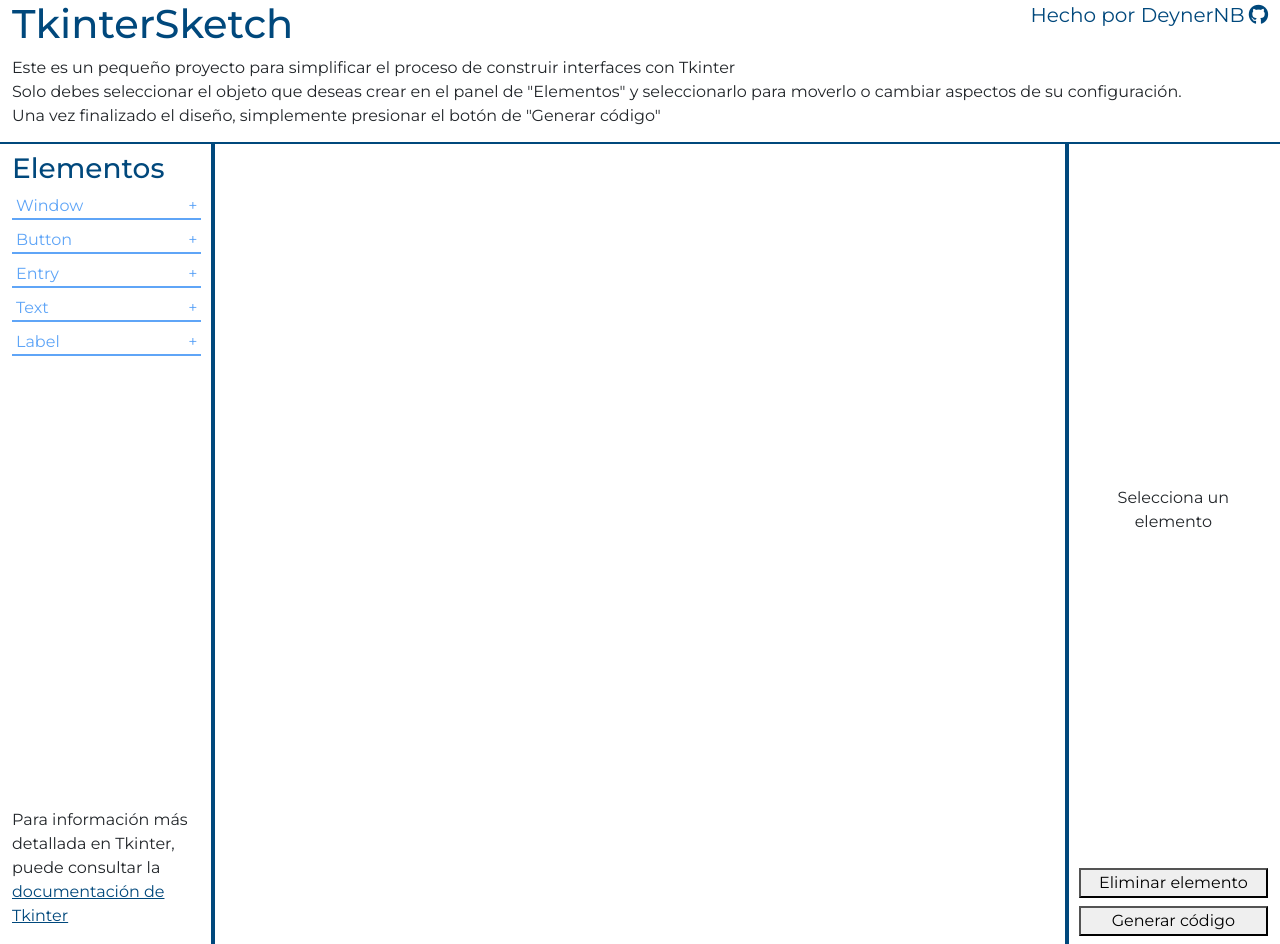
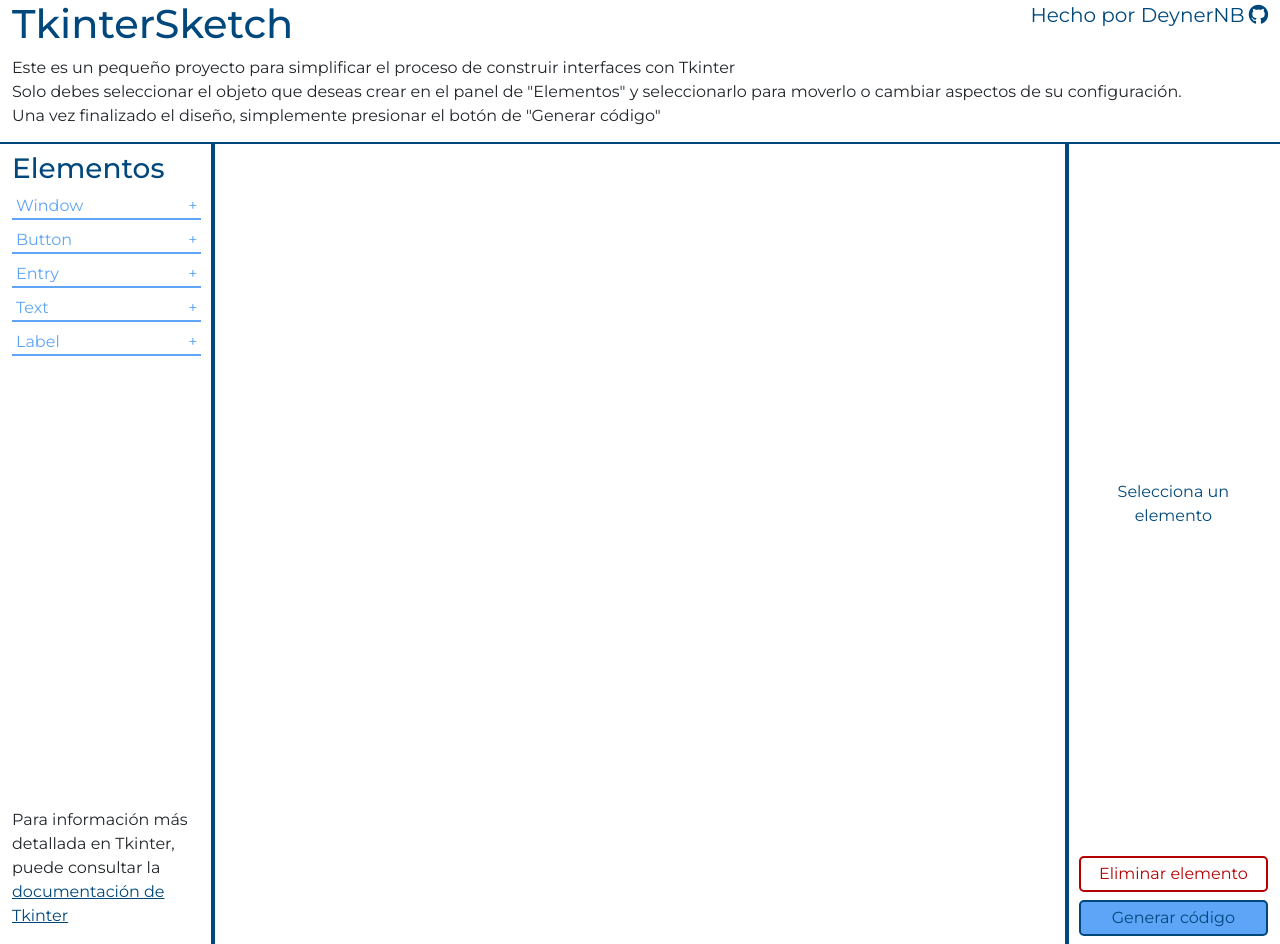
Before and after one commit to DeynerNB/Tkinter-MyDesigner, a React (Create React App) app: page / in a window 1280 px wide. Built offline with nearby package versions, Linux system fonts and the light colour scheme.

Commit message:
style(configuration-panel): style configuration panel

```diff
--- a/src/components/configurationPanel/CodeDisplayStyle.css
+++ b/src/components/configurationPanel/CodeDisplayStyle.css
@@ -1,3 +1,17 @@
+.configuration-title {
+    color: var(--main-color);
+}
+
+.configuration-input-label {
+    color: var(--secondary-color);
+}
+
+.configuration-input {
+    outline: none;
+    border: 1px solid var(--secondary-color);
+    border-radius: 4px;
+}
+
 .code-display-container {
     position: absolute;
     width: 100vw;
@@ -22,3 +36,20 @@
 
     font-size: 28px;
 }
+
+.configuration-btn {
+    background-color: transparent;
+    border: 2px solid #000000;
+    border-radius: 5px;
+    outline: none;
+}
+
+.delete-btn {
+    border-color: var(--delete-color);
+    color: var(--delete-color);
+}
+.info-btn {
+    background-color: var(--secondary-color);
+    border-color: var(--main-color);
+    color: var(--main-color);
+}
--- a/src/components/configurationPanel/ConfigPanel.js
+++ b/src/components/configurationPanel/ConfigPanel.js
@@ -55,11 +55,11 @@
         }
 
         return (
-            <label key={index} style={{ width: "100%" }}>
+            <label key={index} className='configuration-input-label w-100'>
                 {attribute.charAt(0).toUpperCase() + attribute.slice(1)}
                 <input
                     type={ type }
-                    style={{ width: "100%" }}
+                    className='configuration-input w-100 p-1'
                     name={ attribute }
                     value={`${value}` || ''}
                     onChange={ handleChange }
@@ -74,20 +74,18 @@
                 (element) ?
                 (
                     <div>
-                        <h4>Configuración de {element.name}</h4>
+                        <h4 className='configuration-title'>Configuración de {element.name}</h4>
                         <div>
                             { Object.keys(config).map((key, index) => displayInput(key, index)) }
                         </div>
                     </div>
                 )
                 :
-                (
-                    <div className="panel d-flex h-100 justify-content-center align-items-center text-center">Selecciona un elemento</div>
-                )
+                ( <div className="d-flex h-100 justify-content-center align-items-center text-center configuration-title">Selecciona un elemento</div> )
             }
             <div>
-                <button className='w-100 mb-2' onClick={() => deleteSelectedElement()}>Eliminar elemento</button>
-                <button className='w-100 mb-2' onClick={() => codeDisplayDialog(true)}>Generar código</button>
+                <button className='w-100 mb-2 py-1 configuration-btn delete-btn' onClick={() => deleteSelectedElement()}>Eliminar elemento</button>
+                <button className='w-100 mb-2 py-1 configuration-btn info-btn' onClick={() => codeDisplayDialog(true)}>Generar código</button>
             </div>
         </div>
     );
```
